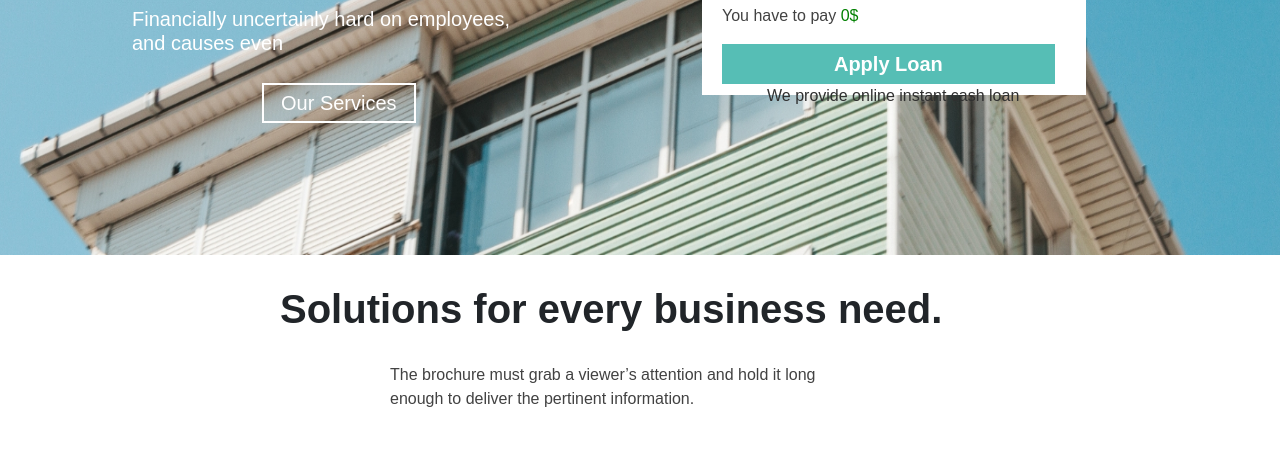
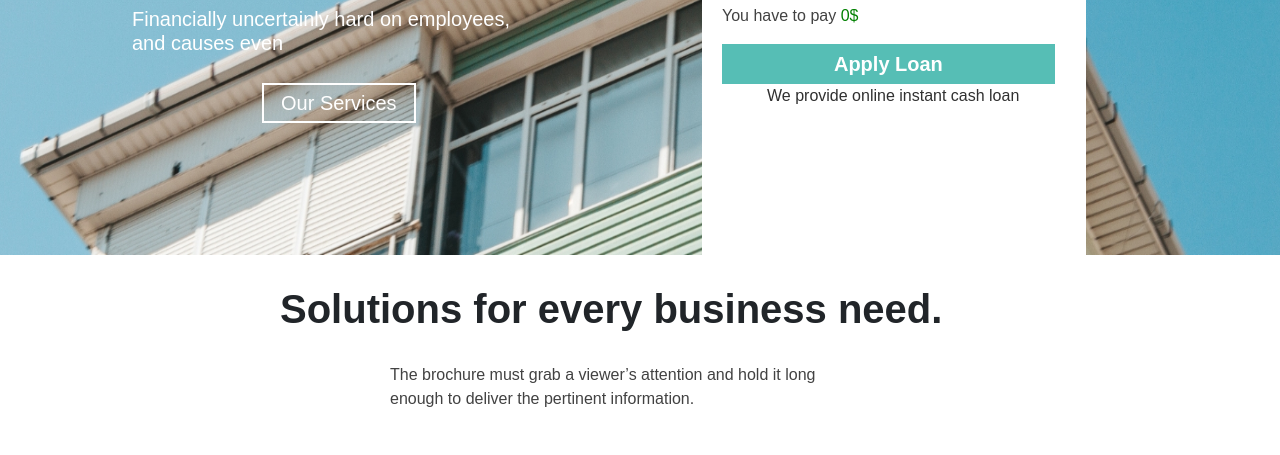
Before and after one commit to ARehmanDeveloper/web1, a plain HTML site: page index.html in a window 1280 px wide. Shown: the part 791-1246 px from the top of the page. Drawn offline with nearby package versions, Linux system fonts and the light colour scheme.

Commit message:
Update index.html

```diff
--- a/index.html
+++ b/index.html
@@ -60,7 +60,7 @@
             margin-top: 20px;
         }
         .form{
-            height: 55vh;
+            height: 75vh;
             width: 30vw;
             margin-top: 15vh;
             margin-left: 50px;
```
